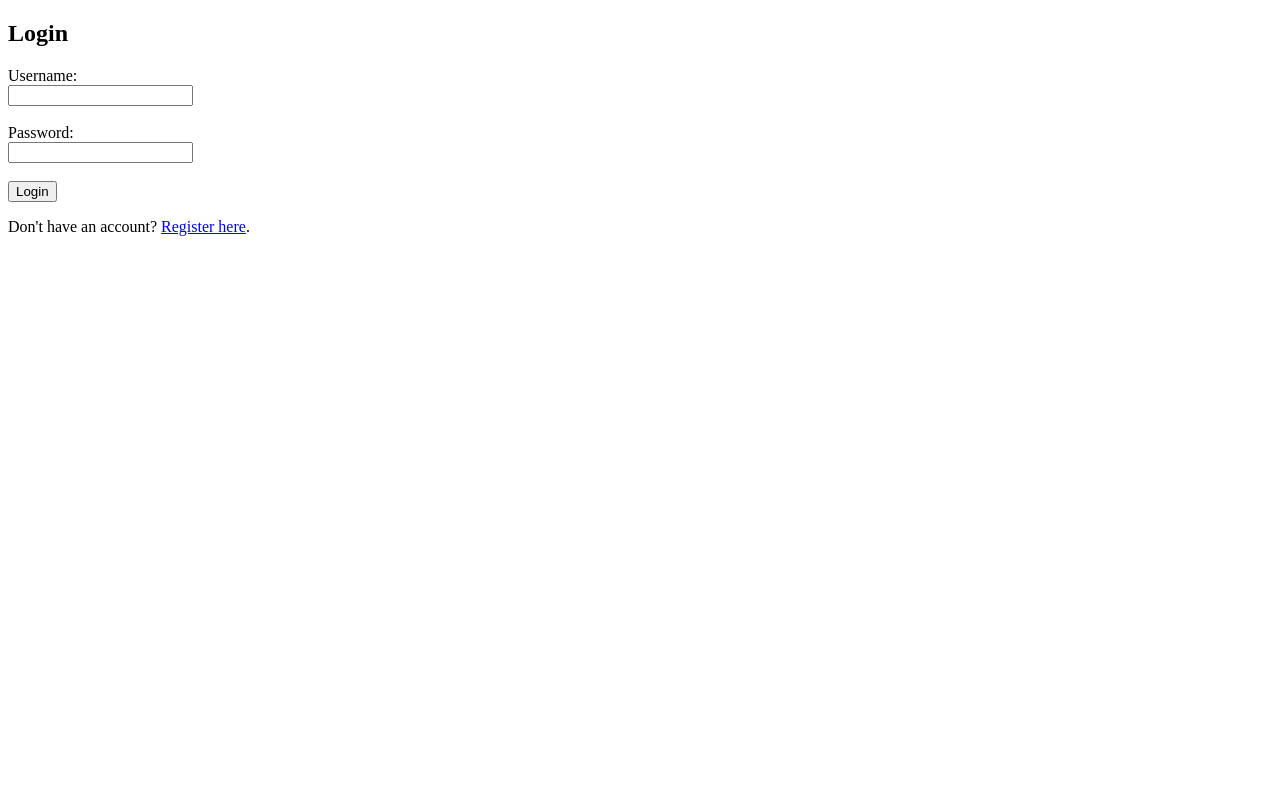
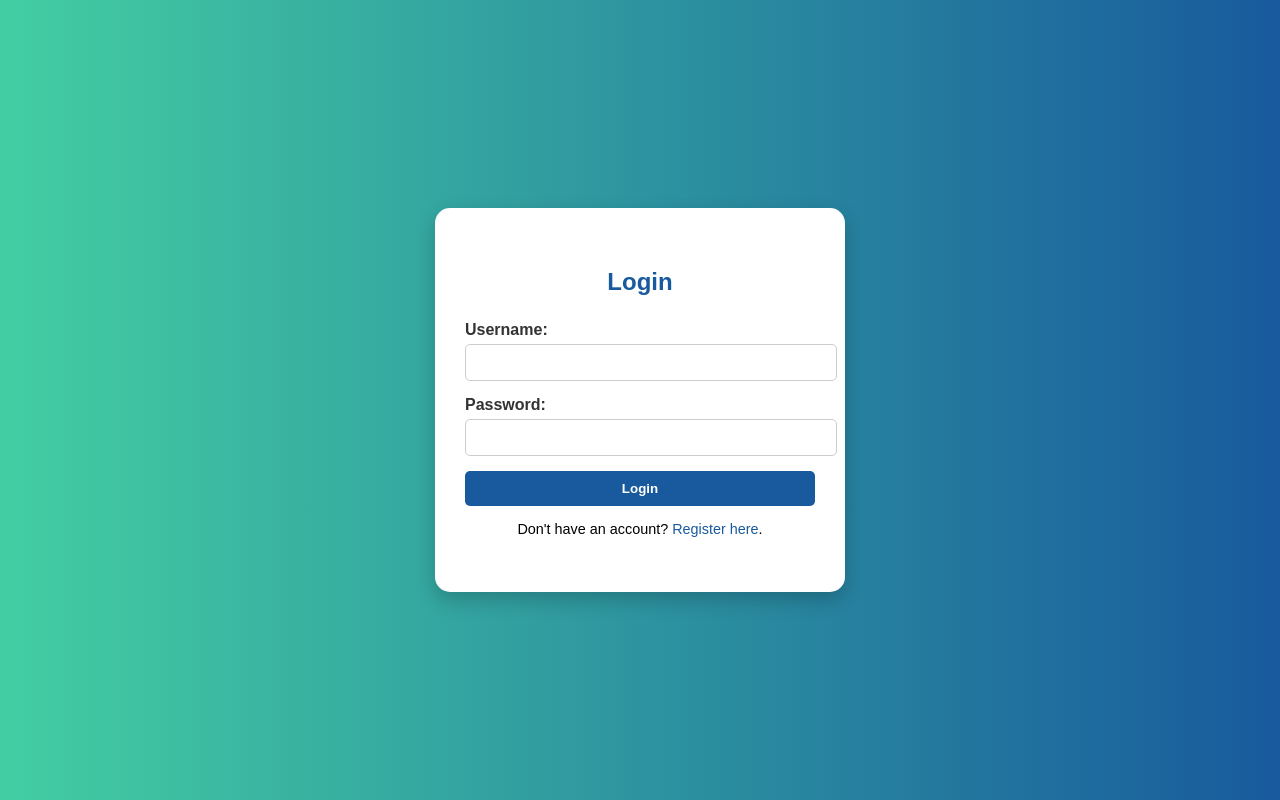
Before and after one commit to emanuelministers/emmanuel-chat, a Flask app: page /login in a window 1280 px wide. Run offline with Flask 3, Linux system fonts and the light colour scheme.

Commit message:
Update login.html

```diff
--- a/templates/login.html
+++ b/templates/login.html
@@ -2,17 +2,94 @@
 <html lang="en">
 <head>
   <meta charset="UTF-8">
-  <title>Login</title>
+  <title>Login - Emmanuel Chat</title>
+  <style>
+    body {
+      margin: 0;
+      padding: 0;
+      background: linear-gradient(to right, #43cea2, #185a9d);
+      font-family: Arial, sans-serif;
+      height: 100vh;
+      display: flex;
+      justify-content: center;
+      align-items: center;
+    }
+
+    .login-container {
+      background-color: white;
+      padding: 40px 30px;
+      border-radius: 15px;
+      box-shadow: 0 8px 20px rgba(0, 0, 0, 0.2);
+      width: 350px;
+      text-align: center;
+    }
+
+    h2 {
+      color: #185a9d;
+      margin-bottom: 25px;
+    }
+
+    label {
+      display: block;
+      text-align: left;
+      margin-bottom: 5px;
+      font-weight: bold;
+      color: #333;
+    }
+
+    input[type="text"],
+    input[type="password"] {
+      width: 100%;
+      padding: 10px;
+      margin-bottom: 15px;
+      border: 1px solid #ccc;
+      border-radius: 5px;
+    }
+
+    button {
+      width: 100%;
+      padding: 10px;
+      background-color: #185a9d;
+      color: white;
+      border: none;
+      border-radius: 5px;
+      font-weight: bold;
+      cursor: pointer;
+      transition: background 0.3s ease;
+    }
+
+    button:hover {
+      background-color: #1373bd;
+    }
+
+    p {
+      margin-top: 15px;
+      font-size: 0.9em;
+    }
+
+    a {
+      color: #185a9d;
+      text-decoration: none;
+    }
+
+    a:hover {
+      text-decoration: underline;
+    }
+  </style>
 </head>
 <body>
-  <h2>Login</h2>
-  <form method="POST">
-    <label>Username:</label><br>
-    <input type="text" name="username" required><br><br>
-    <label>Password:</label><br>
-    <input type="password" name="password" required><br><br>
-    <button type="submit">Login</button>
-  </form>
-  <p>Don't have an account? <a href="/register">Register here</a>.</p>
+  <div class="login-container">
+    <h2>Login</h2>
+    <form method="POST">
+      <label>Username:</label>
+      <input type="text" name="username" required>
+
+      <label>Password:</label>
+      <input type="password" name="password" required>
+
+      <button type="submit">Login</button>
+    </form>
+    <p>Don't have an account? <a href="/register">Register here</a>.</p>
+  </div>
 </body>
 </html>
```
